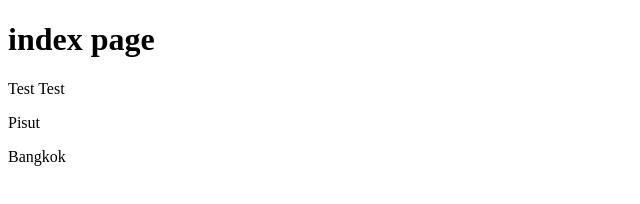
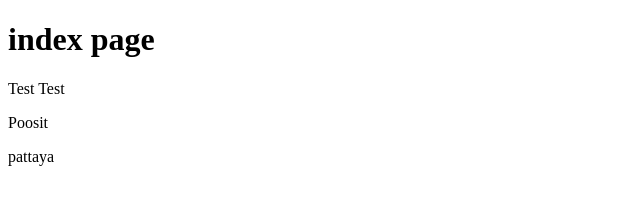
Before and after one commit to earth824/cc9-workflow, a plain HTML site: page index.html in a window 1280 px wide. Shown: the full height of the page, 0-640 px from the left. Drawn offline with Linux system fonts and the light colour scheme.

Commit message:
edit index

```diff
--- a/index.html
+++ b/index.html
@@ -9,7 +9,7 @@
   <body>
     <h1>index page</h1>
     <p>Test Test</p>
-    <p>Pisut</p>
-    <p>Bangkok</p>
+    <p>Poosit</p>
+    <p>pattaya</p>
   </body>
 </html>
```
